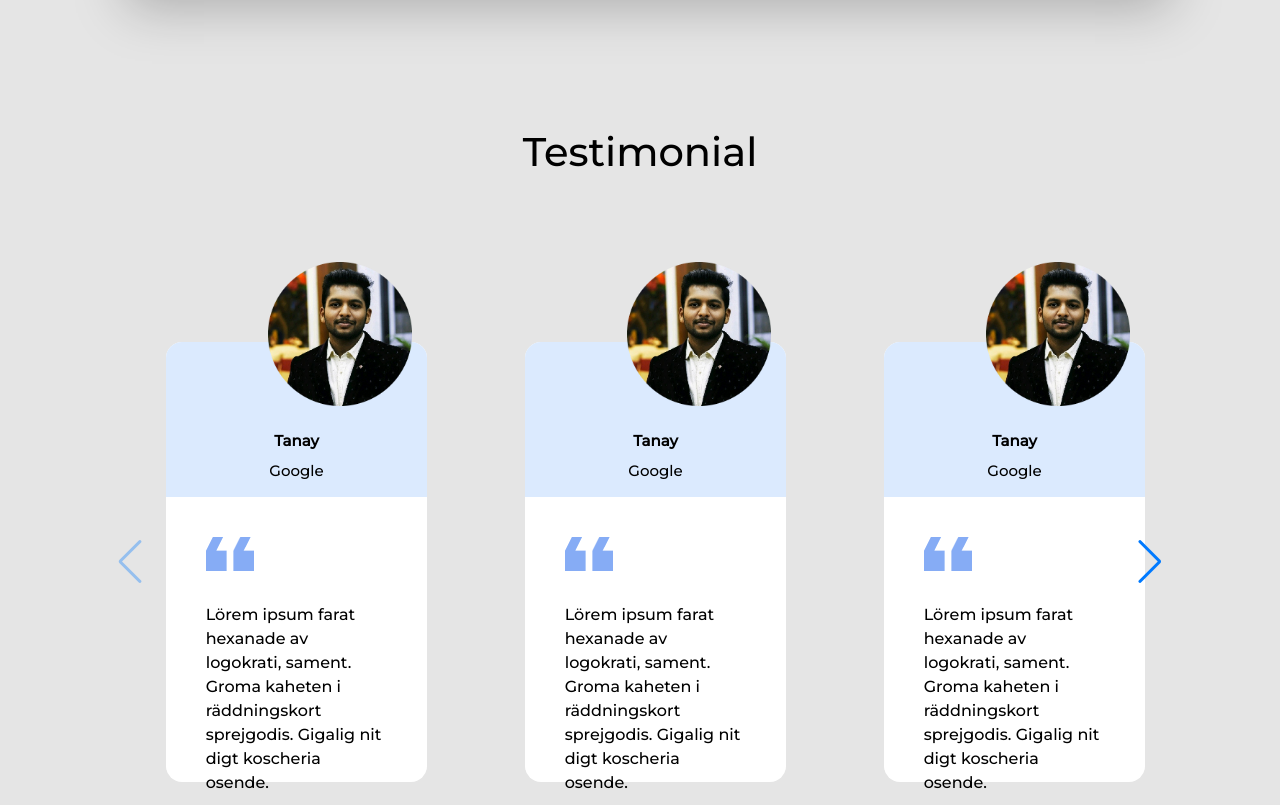
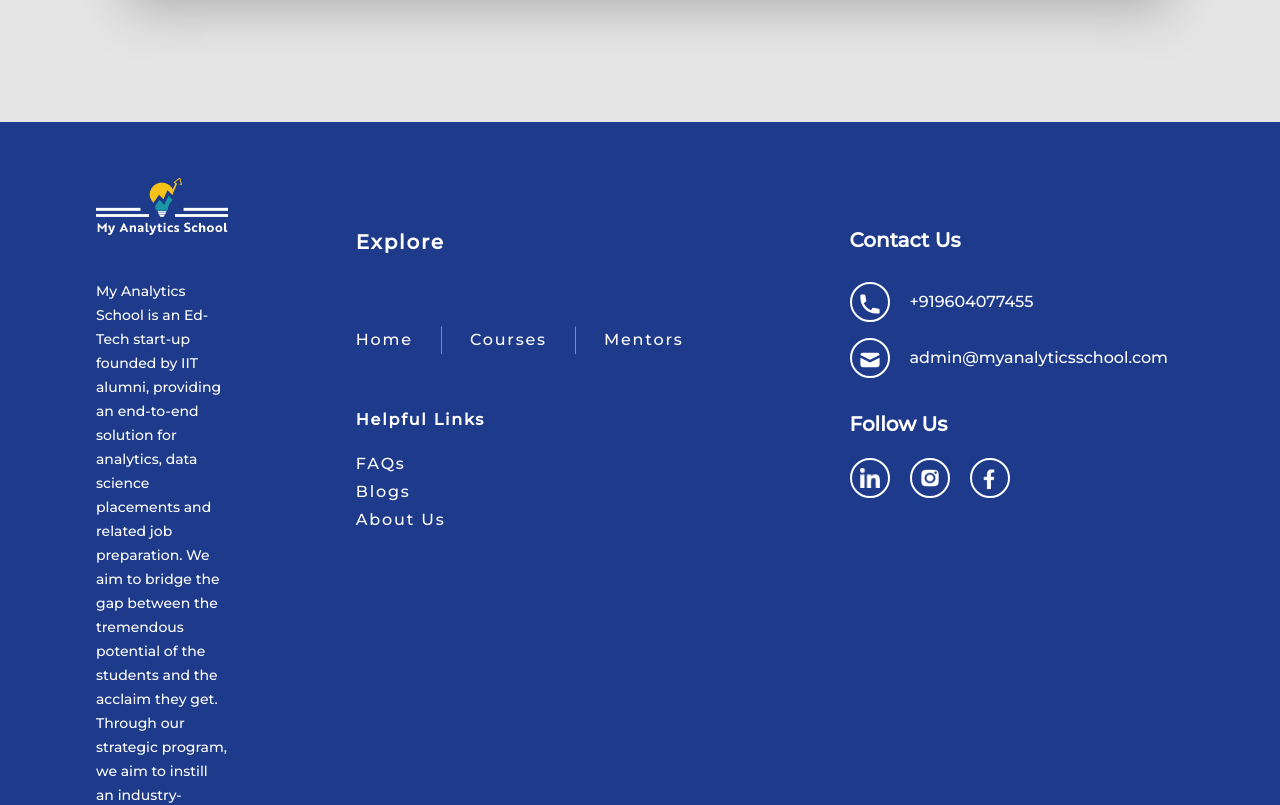
Before and after one commit to 100bhagya/mas-website-react, a React (Create React App) app: page /ts1 in a window 1280 px wide. Shown: the part 2640-3445 px from the top of the page. Built offline with nearby package versions, Linux system fonts and the light colour scheme.

Commit message:
removed testimonials from ts-x (#31)

```diff
--- a/src/pages/TS1.js
+++ b/src/pages/TS1.js
@@ -264,7 +264,7 @@ const TS1 = () => {
           </div>
         </div>
       </div>
-      <TestimonialOtherPages />
+      {/* <TestimonialOtherPages />
 
       <div className="text-center mb-28 mt-10">
         <a
@@ -273,7 +273,7 @@ const TS1 = () => {
         >
           Apply Now
         </a>
-      </div>
+      </div> */}
       <Footer />
     </div>
   );
--- a/src/pages/TS2.js
+++ b/src/pages/TS2.js
@@ -264,7 +264,7 @@ const TS2 = () => {
           </div>
         </div>
       </div>
-      <TestimonialOtherPages />
+      {/* <TestimonialOtherPages />
 
       <div className="text-center mb-28 mt-10">
         <a
@@ -273,7 +273,7 @@ const TS2 = () => {
         >
           Apply Now
         </a>
-      </div>
+      </div> */}
       <Footer />
     </div>
   );
--- a/src/pages/TS3.js
+++ b/src/pages/TS3.js
@@ -305,7 +305,7 @@ const TS3 = () => {
           </div>
         </div>
       </div>
-      <TestimonialOtherPages />
+      {/* <TestimonialOtherPages />
 
       <div className="text-center mb-28 mt-10">
         <a
@@ -314,7 +314,7 @@ const TS3 = () => {
         >
           Apply Now
         </a>
-      </div>
+      </div> */}
       <Footer />
     </div>
   );
```
